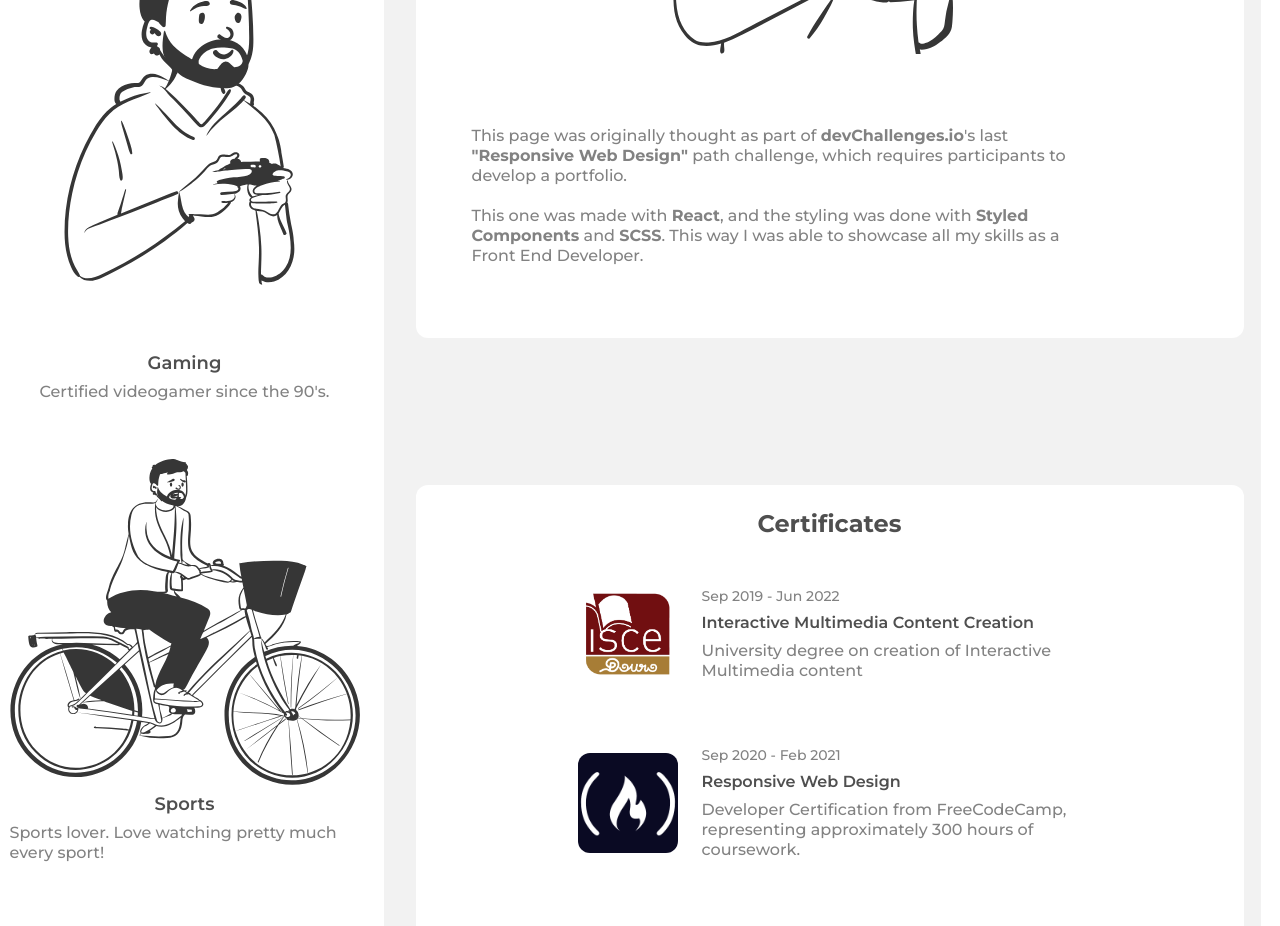
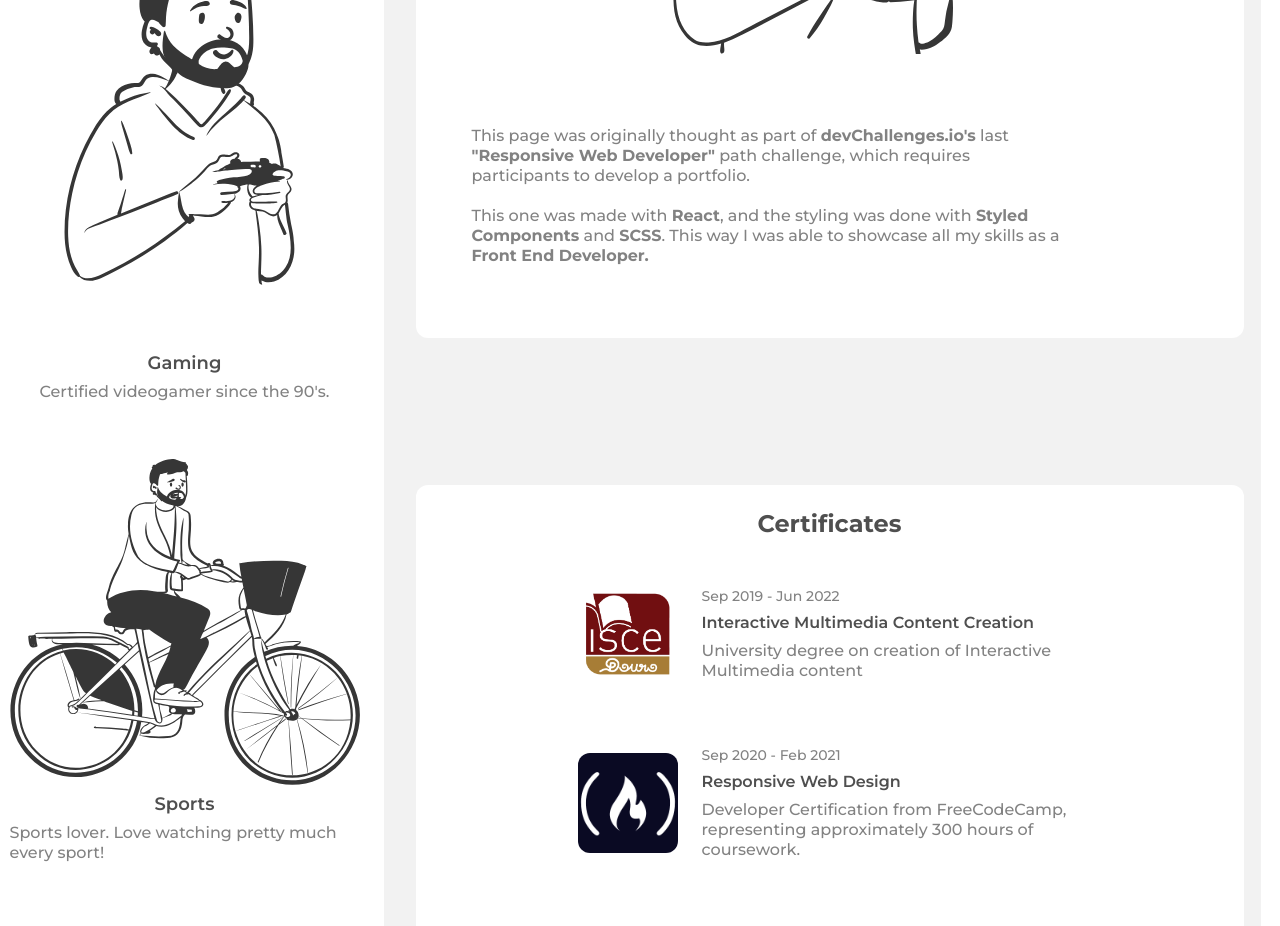
Before and after one commit to hitmaizer/responsive-web-portfolio, a React (Create React App) app: page / in a window 1280 px wide. Shown: the part 960-1886 px from the top of the page. Built offline with nearby package versions, Linux system fonts and the light colour scheme.

Commit message:
adjusted text formatting on portfolio component

```diff
--- a/src/components/Portfolio.jsx
+++ b/src/components/Portfolio.jsx
@@ -11,11 +11,10 @@ export default function Portfolio({ darkMode }) {
                     <h3 className="portfolio__title">A bit more info about this page!</h3>
                     {darkMode === "light" && <img src="images/dev-light.svg" alt="" className="portfolio__img" />}
                     {darkMode === "dark" && <img src="images/dev-dark.svg" alt="" className="portfolio__img" />}
-                <p className="portfolio__text">This page was originally thought as part of <b>devChallenges.io</b>&apos;s
-                last <b>&quot;Responsive Web Design&quot;</b> path challenge, which requires participants to develop a portfolio.<br />
+                <p className="portfolio__text">This page was originally thought as part of <span className="important__word"><b>devChallenges.io&apos;s</b></span> last <span className="important__word"><b>&quot;Responsive Web Developer&quot;</b></span> path challenge, which requires participants to develop a portfolio.<br />
                 <br />
-                This one was made with <b>React</b>, and the styling was done with <b>Styled Components</b> and <b>SCSS</b>.
-                This way I was able to showcase all my skills as a Front End Developer.</p>
+                This one was made with <span className="important__word"><b>React</b></span>, and the styling was done with <span className="important__word"><b>Styled Components</b></span> and <span className="important__word"><b>SCSS</b></span>.
+                This way I was able to showcase all my skills as a <span className="important__word"><b>Front End Developer.</b></span></p>
                 </div>
             </Card>
         </div>
```
